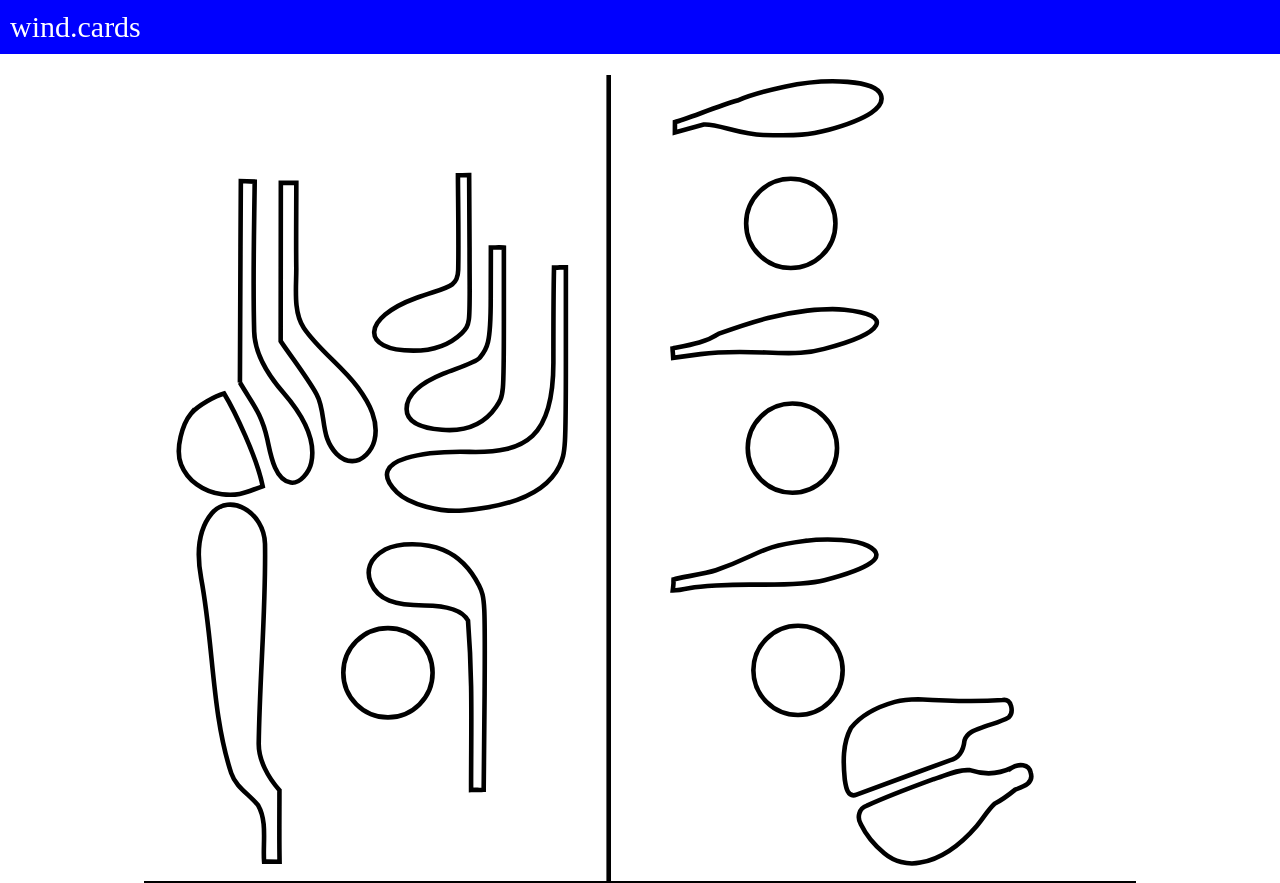
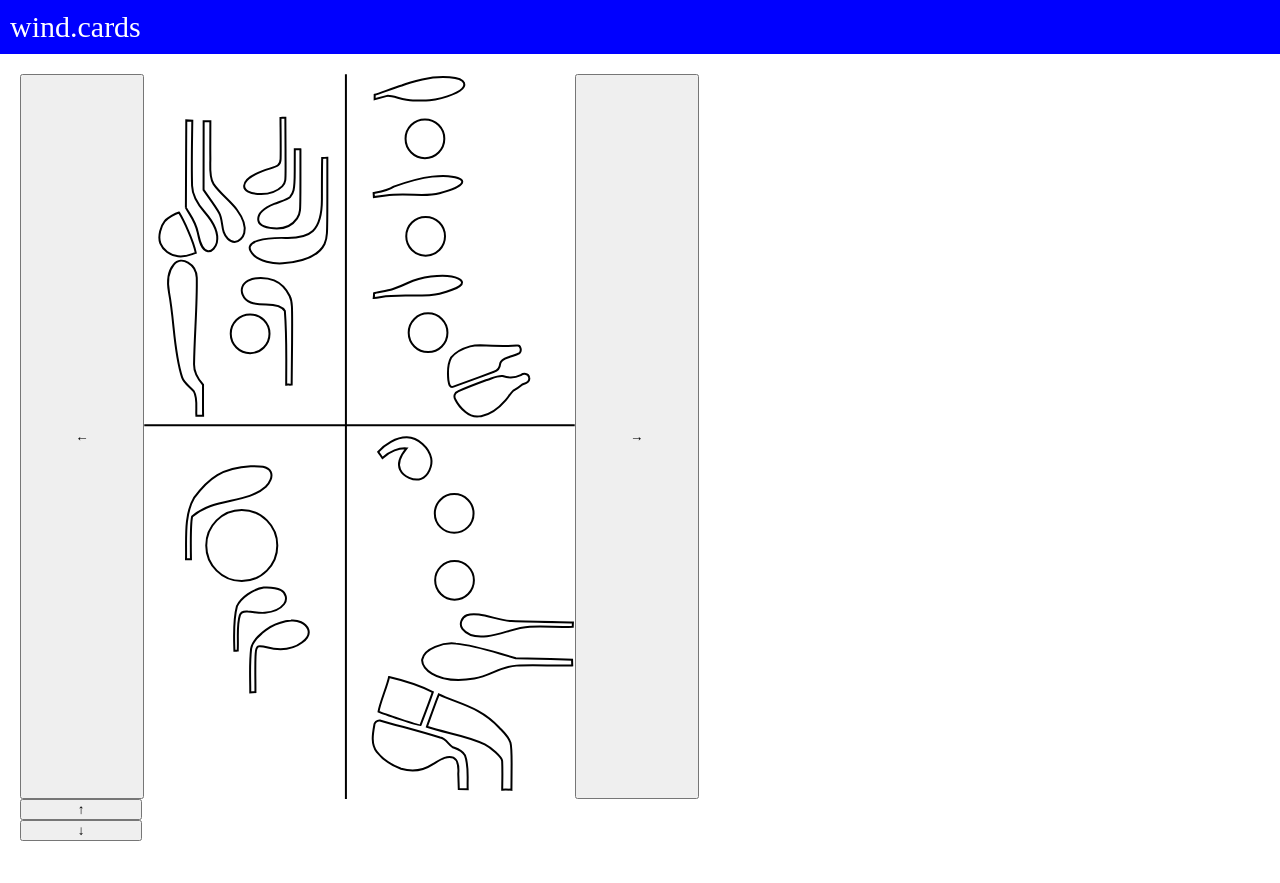
Before and after one commit to philandstuff/wind.cards, a plain HTML site: page redo.html in a window 1280 px wide. Shown: the top 883 px of the page. After the commit the page ends 861 px from the top, so only its background shows below. Drawn offline with Linux system fonts and the light colour scheme.

Commit message:
redesign html

```diff
--- a/css/redo.css
+++ b/css/redo.css
@@ -17,23 +17,27 @@ main {
     flex-direction: column;
 }
 
-nav {
+.row {
     display: flex;
     flex-direction: row;
 }
 
 #note {
-    display: block;
-    margin-left: auto;
-    margin-right: auto;
+    display: inline;
+    width: 80%;
+    padding: 10px;
 }
 
 button {
-    width: 25%;
+    width: 100%;
 }
 
-object {
-    width: 80%;
-    margin-left: auto;
-    margin-right: auto;
+.full-button {
+    height: 100%;
 }
+
+.half-button {
+    height: 50%;
+}
+
+nav { width: 10%; display: inline; }
--- a/redo.html
+++ b/redo.html
@@ -9,14 +9,24 @@
   <body>
     <header>wind.cards</header>
     <main>
-      <object id="fingering" data="bassoon.svg" type="image/svg+xml"></object>
-      <div id="note"></div>
-      <nav>
-        <button id="prevNote">previous note</button>
-        <button id="nextNote">next note</button>
-        <button id="prevFingering">previous fingering</button>
-        <button id="nextFingering">next fingering</button>
-      </nav>
+      <div class="row">
+        <nav>
+          <button class="full-button" id="prevFingering">←</button>
+        </nav>
+        <object id="fingering" data="bassoon.svg" type="image/svg+xml"></object>
+        <nav>
+          <button class="full-button" id="nextFingering">→</button>
+        </nav>
+      </div>
+      <div class="row">
+        <nav>
+          <button class="half-button" id="nextNote">↑</button>
+          <button class="half-button" id="prevNote">↓</button>
+        </nav>
+        <div id="note"></div>
+        <nav>
+        </nav>
+      </div>
     </main>
     <script src="https://unpkg.com/vexflow/releases/vexflow-min.js"></script>
     <script src="js/redo.js"></script>
```
